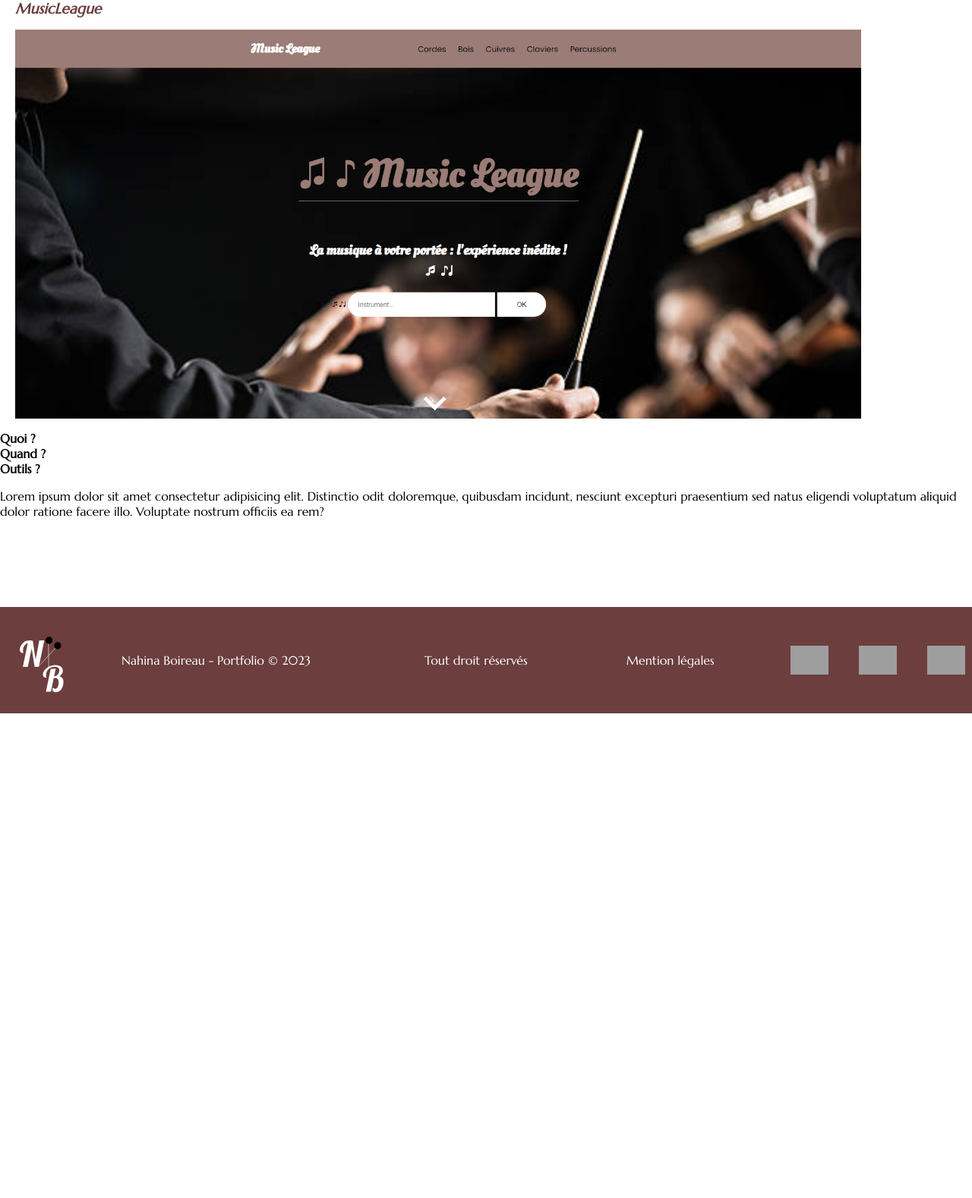
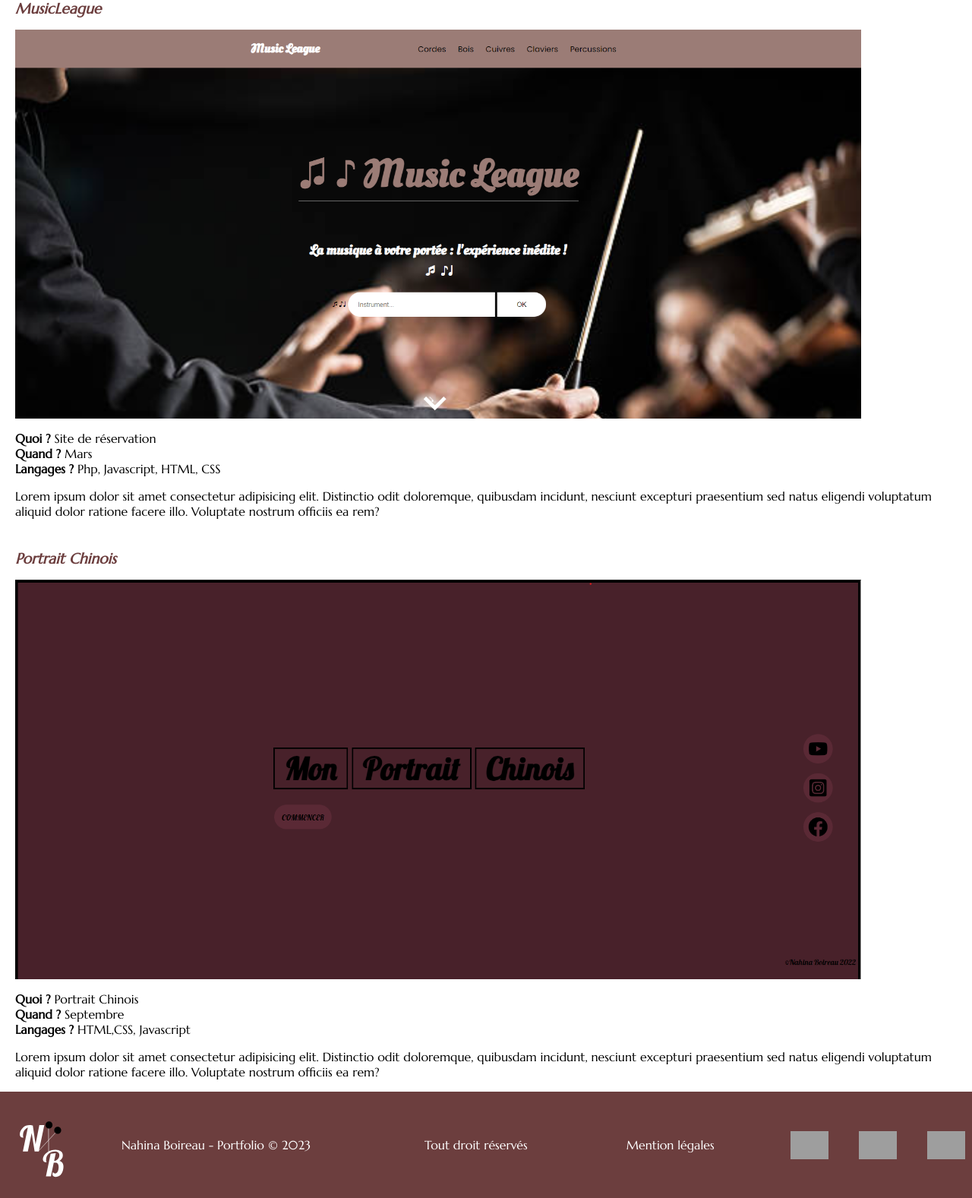
Before and after one commit to nahinaboireau/Portfolio, a PHP site: page /Dev.html in a window 1280 px wide. Shown: the part 250-1827 px from the top of the page at 76% size. Before the commit the page ends 1189 px from the top, so only its background shows below. Run offline with PHP 8.4, Linux system fonts and the light colour scheme; grey boxes are pictures that could not be loaded.

Commit message:
:art:
ajout du portrait chinois

```diff
--- a/Dev.html
+++ b/Dev.html
@@ -4,7 +4,7 @@
 <head>
     <meta charset="UTF-8">
     <meta name="viewport" content="width=device-width, initial-scale=1.0">
-    <link rel="stylesheet" href="Dev.css">
+    <link rel="stylesheet" href="Dev2.css">
     <!-- 1er police d'écriture  -->
     <link rel="preconnect" href="https://fonts.googleapis.com">
     <link rel="preconnect" href="https://fonts.gstatic.com" crossorigin>
@@ -39,21 +39,28 @@
         <section class="resaweb">
             <h1 class="titre-resaweb"><i>MusicLeague</i></h1>
             <a href="https://resaweb.boireau.butmmi.o2switch.site/"><img src="./images/Resaweb-1.png" alt="lien-vers-resaweb" class="img-resaweb"></a>
-            <div class="explication">
-                <p class="questionnement">
-                    <strong>Quoi ?</strong> <br>
-                    <strong>Quand ? </strong> <br>
-                    <strong>Outils ?</strong> <br>
+            <div class="explication-resaweb">
+                <p>
+                    <strong>Quoi ?</strong> Site de réservation <br>
+                    <strong>Quand ? </strong> Mars<br>
+                    <strong>Langages ?</strong> Php, Javascript, HTML, CSS<br>
                 </p>
                 <p >Lorem ipsum dolor sit amet consectetur adipisicing elit. Distinctio odit doloremque, quibusdam incidunt, nesciunt excepturi praesentium sed natus eligendi voluptatum aliquid dolor ratione facere illo. Voluptate nostrum officiis ea rem?</p>
 
             </div>
+        </section>
+        <section class="portrait-chinois">
+            <h1 class="titre-portrait-chinois"><i>Portrait Chinois</i></h1>
+            <a href="https://portrait-chinois.boireau.butmmi.o2switch.site/"><img src="./images/Portrait-1.png" alt="lien-vers-portrait" class="img-portrait-chinois"></a>
+            <div class="explication-portrait">
+               <p>
+                    <strong>Quoi ?</strong> Portrait Chinois <br>
+                    <strong>Quand ? </strong> Septembre<br>
+                    <strong>Langages ?</strong> HTML,CSS, Javascript<br>
+                </p>
+                <p >Lorem ipsum dolor sit amet consectetur adipisicing elit. Distinctio odit doloremque, quibusdam incidunt, nesciunt excepturi praesentium sed natus eligendi voluptatum aliquid dolor ratione facere illo. Voluptate nostrum officiis ea rem?</p>
 
-
-
-
-
-
+            </div>
         </section>
 
     </main>
--- a/Dev.css
+++ b/Dev2.css
@@ -40,7 +40,7 @@ nav {
 
 .rubrique a {
     color: white;
-    font-size: 0.8em;
+    font-size: 0.6em;
     text-decoration: none;
 }
 
@@ -68,7 +68,8 @@ div.boite-tout {
 }
 
 
-.img-resaweb {
+.img-resaweb,
+.img-portrait-chinois {
     width: 87%; /* La largeur de l'image est définie à 100% de la largeur de son conteneur parent */
     height: auto; /* La hauteur est ajustée automatiquement pour conserver les proportions de l'image */
     display: block; /* Supprime l'espace sous l'image, ce qui peut être causé par l'affichage en ligne */
@@ -91,17 +92,26 @@ div.boite-tout {
 }
 
 
-.resaweb{
-    height: 100vh;
+.resaweb,
+.portrait-chinois{
+    height: 100%;
 }
 
-.titre-resaweb{
+.titre-resaweb,
+.titre-portrait-chinois{
     color: #6C3E3E;
     font-family: 'Marcellus', serif;
     font-size: 1.2em;
     display: flex;
     margin-top:40px;
     margin-left:20px;
+}
+
+
+.explication-resaweb,
+.explication-portrait {
+    margin-left:20px;
+    margin-right:20px;
 }
 /* footer */
 .footer {
```
Also changed, not shown: images/Portrait-1.png (added), images/Resaweb-2.png (deleted).
